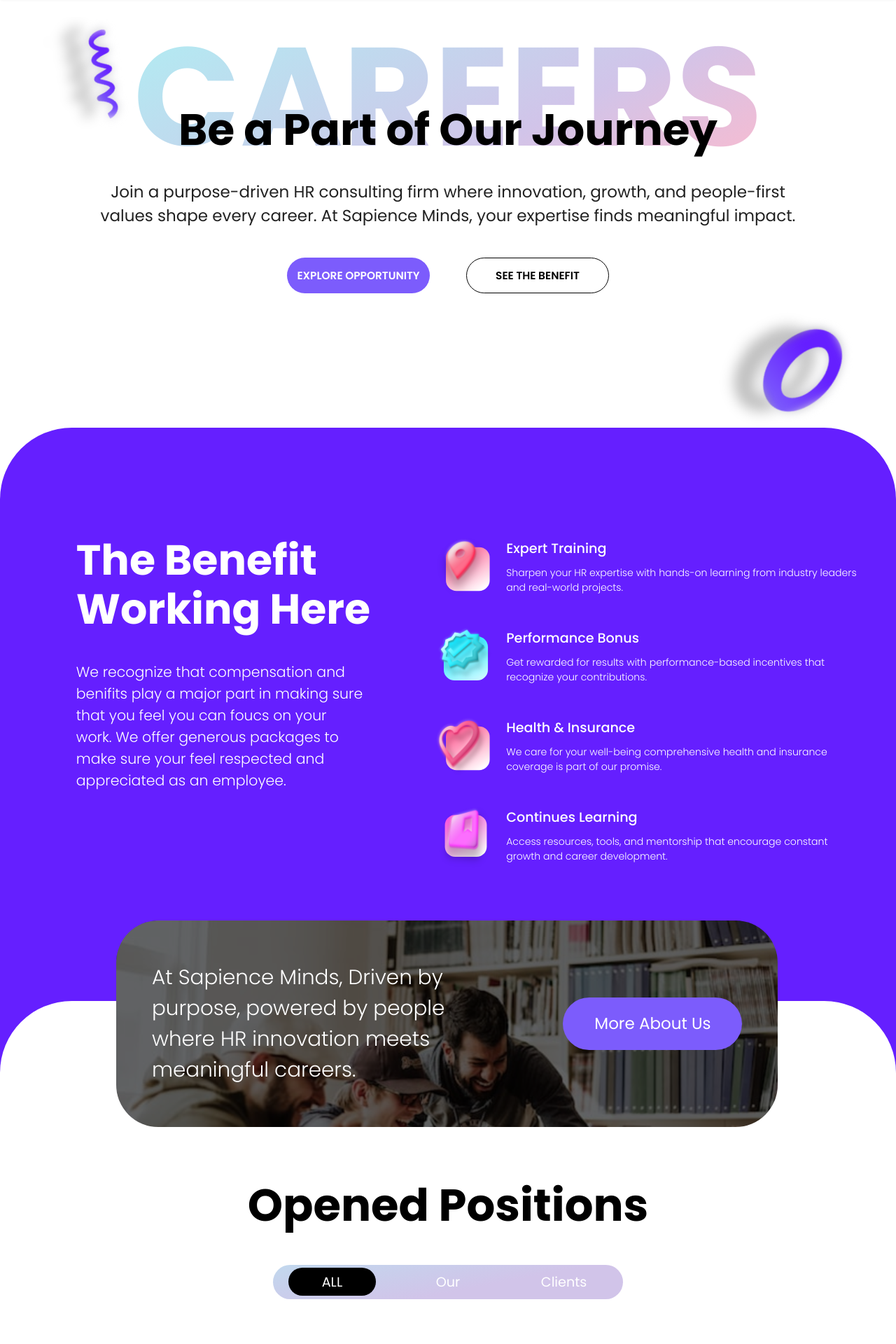
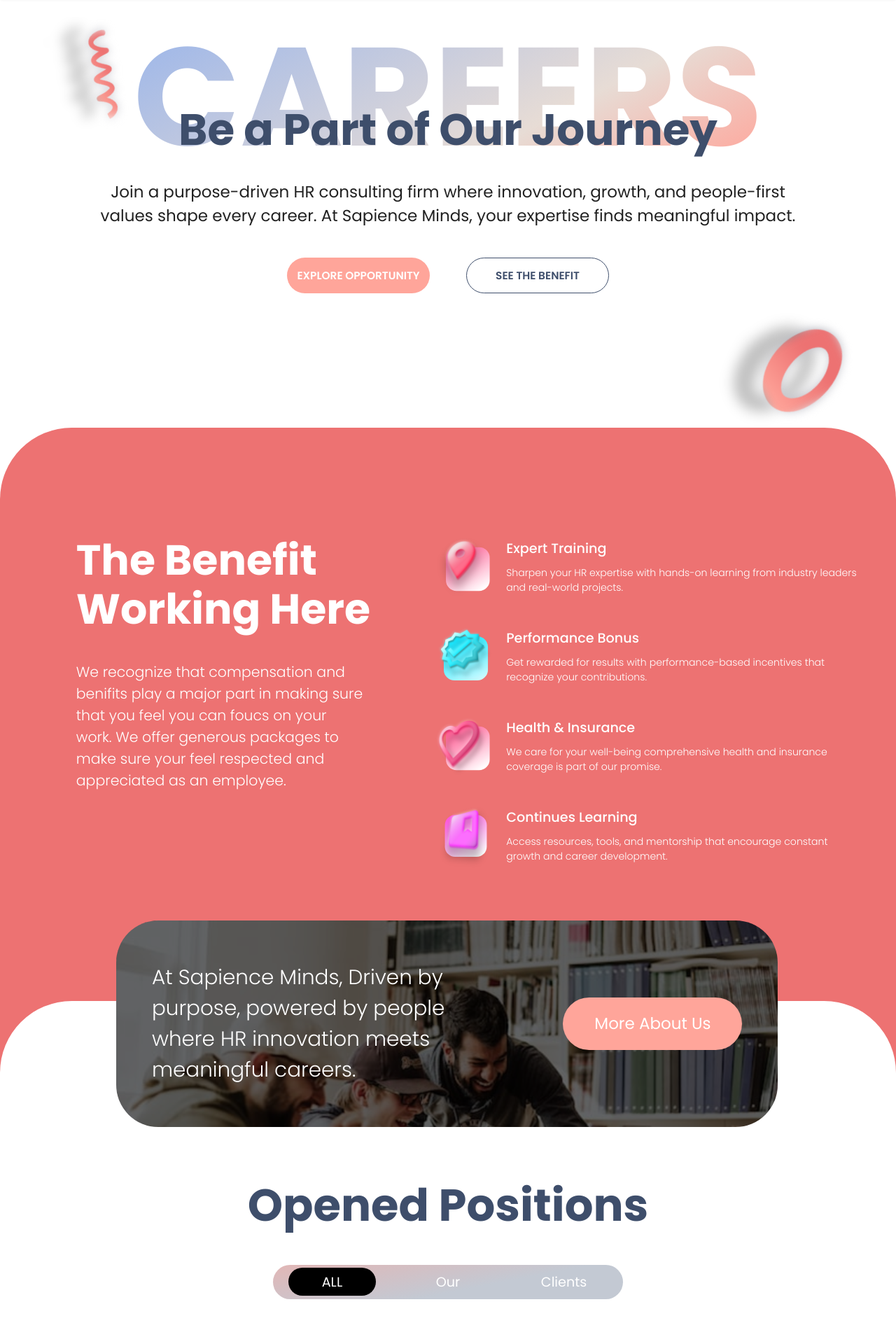
Before and after one commit to TriDizi-Dev/sapience-hr-minds, a React (Vite) app: page /careers in a window 1280 px wide. Shown: the part 80-2000 px from the top of the page at 70% size. Built offline with nearby package versions, Linux system fonts and the light colour scheme; no server answers; the database is empty.

Commit message:
contactus

```diff
--- a/src/Components/HrLearning/HrLearning.css
+++ b/src/Components/HrLearning/HrLearning.css
@@ -20,7 +20,8 @@
     font-weight: 800;
     font-size: 3.8vw;
     /* color: black; */
-          color: #3E4E6B;
+    color: #3E4E6B;
+text-shadow: 2px 2px 5px rgba(20, 20, 20, 0.6);
 
 }
 
@@ -130,6 +131,7 @@
     /* border: 1px solid; */
     padding: 2.2vw 2.2vw 6vw 2.2vw;
     background-color: #7C5CFC2E;
+        /* background-color: #758cba; */
     border-radius: 1vw;
 }
 
--- a/src/Components/NavBar/Navbar.css
+++ b/src/Components/NavBar/Navbar.css
@@ -57,7 +57,9 @@
     height: 0.3vw;
     width: 100%;
     border-radius: 0.5vw;
-    background: linear-gradient(to right, #7C5CFC, #FFD0FA);
+    /* background: linear-gradient(to right, #7C5CFC, #FFD0FA); */
+            background: linear-gradient(to right, #8aa8e3, #fdc9c2);
+
     /* opacity: 0; */
     transition: opacity 0.4s ease;
 }
@@ -112,7 +114,7 @@
     border: none;
     outline: none;
     border-radius: 0.6vw;
-    background-color: #FFA59A;
+    background-color: #ffa59a;
     /* background-color: #FFA59A; */
     color: #ffff;
     cursor: pointer;
@@ -120,7 +122,7 @@
 }
 
 .nav_button_outer button:hover {
-    box-shadow: 0 0.7vw 1.5vw rgba(124, 92, 252, 0.6);
+    box-shadow: 0 0.7vw 1.5vw #ffa59a;
 }
 
 .nav_mobile_res_main {
@@ -340,7 +342,7 @@
     .mobile_nav_underline {
         height: 1vw;
         border-radius: 1vw;
-        background: linear-gradient(to right, #7C5CFC, #FFD0FA);
+        background: linear-gradient(to right, #3E4E6B, #ffa59a);
         /* opacity: 0; */
         transition: opacity 0.3s ease;
         margin-top: 0.5vw;
--- a/src/Components/Services/Service.css
+++ b/src/Components/Services/Service.css
@@ -408,9 +408,9 @@
   display: flex;
   flex-direction: column;
   width: 43vw;
-  padding: 2.5vw 3vw;
+  padding: 1.2vw 3vw;
   gap: 2.5vw;
-        color: #3E4E6B;
+  color: #3E4E6B;
 
 }
 
@@ -563,7 +563,7 @@
 }
 
 .virtual-chro-submit-button:hover {
-  background-color: #7c5cfc;
+  background-color: #FFA59A;
   box-shadow: 0vw 0.1vw 0.5vw rgba(0, 0, 0, 0.104),
     0vw 0.4vw 0.8vw rgba(0, 0, 0, 0.104), 0vw -0.4vw 0.8vw rgba(0, 0, 0, 0.104),
     0.4vw 0vw 0.8vw rgba(0, 0, 0, 0.104), -0.4vw 0vw 0.8vw rgba(0, 0, 0, 0.104);
--- a/src/Components/SingleBlogPage/SingleBlogPage.css
+++ b/src/Components/SingleBlogPage/SingleBlogPage.css
@@ -23,7 +23,8 @@
 }
 .banner_img_content{
     position: absolute;
-    background-color: rgba(124, 92, 252, 0.6);
+    /* background-color: rgba(124, 92, 252, 0.6); */
+ background-color: rgba(255, 165, 154, 0.6);
     width: 72vw;
     height: 35vw;
     display: flex;
--- a/src/Pages/AboutPage/AboutPage.css
+++ b/src/Pages/AboutPage/AboutPage.css
@@ -217,6 +217,8 @@
 
 .babitha_dgnatn{
     font-weight: 500;
+        font-size: 1.1vw;
+        width: 40vw;
 }
 
 .Section3_Main_Container {
--- a/src/Pages/Carrier/Carrier.css
+++ b/src/Pages/Carrier/Carrier.css
@@ -15,7 +15,9 @@
 .carrier_bg_heading {
     font-size: 15.6vw;
     font-weight: 800;
-    background: linear-gradient(152.01deg, #B2EBF2 9.05%, #D1C4E9 63.77%, #F8BBD0 92.79%);
+    /* background: linear-gradient(152.01deg, #B2EBF2 9.05%, #D1C4E9 63.77%, #F8BBD0 92.79%); */
+        background: linear-gradient(152.01deg, #9eb7e9 9.05%, #e7dcd5 63.77%, #FFA59A 92.79%);
+
     -webkit-background-clip: text;
     -webkit-text-fill-color: transparent;
     text-align: center;
@@ -33,6 +35,7 @@
     align-items: center;
     z-index: 10;
     top:15vw;
+    color: #3E4E6B;
 }
 
 .carrier_heading {
@@ -63,7 +66,7 @@
 .banner_left_button {
     width:16vw;
     height:4vw;
-    background-color: #7C5CFC;
+    background-color: #FFA59A;
     color: white;
     font-weight: 600;
     font-size: 1.2vw;
@@ -72,6 +75,9 @@
     border: none;
     cursor: pointer;
 }
+.banner_left_button:hover{
+      box-shadow: 0 0.7vw 1.5vw #ffa59a;
+}
 
 .carrier_right_button {
     width:16vw;
@@ -79,10 +85,15 @@
     font-weight: 600;
     font-size: 1.2vw;
     border-radius: 2vw;
+    color: #3E4E6B;
     background-color: white;
     outline: none;
     cursor: pointer;
     border: 0.1vw solid;
+}
+.carrier_right_button:hover{
+      box-shadow: 0 0.7vw 1.5vw #e0e0e0;
+
 }
 
 .banner_left_icon {
@@ -110,7 +121,9 @@
 
     border-top-right-radius: 8vw;
     border-top-left-radius: 8vw;
-    background-color: rgba(101, 31, 255, 1);
+    background-color: #ED7272;
+        /* background-color: #3E4E6B; */
+
     display: flex;
     justify-content: center;
     padding-top: 9vw;
@@ -218,7 +231,7 @@
     font-size:1.8vw;
     border: none;
     outline: none;
-    background-color: rgba(124, 92, 252, 1);
+    background-color: #FFA59A;
     color: white;
     cursor: pointer;
 }
@@ -230,6 +243,7 @@
     font-weight: 800;
     text-align: center;
     margin: 0;
+    color: #3E4E6B;
 }
 
 .carrier_layer3_part2_outer {
@@ -248,7 +262,9 @@
     align-items: center;
     border-radius: 2vw;
     padding: 0.1vw;
-    background: linear-gradient(169.02deg, #B2EBF2 -58.33%, #D1C4E9 60.57%);
+    /* background: linear-gradient(169.02deg, #B2EBF2 -58.33%, #D1C4E9 60.57%); */
+    background: linear-gradient(169.02deg, #FFA59A -58.33%, #c3c9d3 60.57%);
+
     margin-top: 3vw;
 }
 
@@ -283,7 +299,7 @@
 
 
 .accordian_top_text {
-    background-color: #651fff;
+    background-color: #FFA59A;
     width: fit-content;
     border-radius: 1vw;
     font-size: 0.8vw;
@@ -299,6 +315,7 @@
     font-size: 1.3vw;
     margin: 0;
     font-weight: 500;
+    color: #3E4E6B;
 }
 
 .accoridian_content_outer {
@@ -323,6 +340,7 @@
     font-size: 1.3vw;
     font-weight: 700;
     margin-top: 2vw;
+    color: #3E4E6B;
 }
 
 .accordian_layer2_list_items {
@@ -424,7 +442,7 @@
     font-size:1.1vw;
     border: none;
     outline: none;
-    background-color: rgba(124, 92, 252, 1);
+    background-color: #FFA59A;
     color: white;
     font-weight: 600;
     cursor: pointer;
@@ -474,7 +492,8 @@
     gap: 6.5vw;
     align-items: center;
     font-weight: 600;
-    background: linear-gradient(152.01deg, #B2EBF2 9.05%, #D1C4E9 63.77%, #F8BBD0 92.79%);
+    /* background: linear-gradient(152.01deg, #B2EBF2 9.05%, #D1C4E9 63.77%, #F8BBD0 92.79%); */
+        background: linear-gradient(152.01deg, #b4cbf1 9.05%, #e7dcd5 63.77%, #ffc5bd 92.79%);
     border: none;
     outline: none;
     border-radius: 0.6vw;
@@ -490,7 +509,9 @@
     align-items: center;
     margin-top: 2vw;
     font-weight: 600;
-    background: linear-gradient(152.01deg, #B2EBF2 9.05%, #D1C4E9 63.77%, #F8BBD0 92.79%);
+    /* background: linear-gradient(152.01deg, #B2EBF2 9.05%, #D1C4E9 63.77%, #F8BBD0 92.79%); */
+        background: linear-gradient(152.01deg, #b4cbf1 9.05%, #e7dcd5 63.77%, #ffc5bd 92.79%);
+
     border: none;
     outline: none;
     border-radius: 0.6vw;
@@ -513,6 +534,7 @@
 .part4_heading{
     font-size:3.5vw;
     text-align: center;
+    color: #3E4E6B;
 }
 /* .bottom_line_outer{
 font-size: 64px;
@@ -591,7 +613,7 @@
 }
 .card_readmore{
     font-size: 1.1vw;
-    background-color: #651fff;
+    background-color: #FFA59A;
     color: white;
     width: 8.5vw;
     padding-left: 0.75vw;
--- a/src/Pages/Carrier/Carrier.jsx
+++ b/src/Pages/Carrier/Carrier.jsx
@@ -1,7 +1,10 @@
 import React, { useEffect, useRef, useState } from "react";
 import "./Carrier.css";
-import lefticon from "../../assets/Carrier/lefticon.svg";
-import righticon from "../../assets/Carrier/righticon.svg";
+// import lefticon from "../../assets/Carrier/lefticon.svg";
+import lefticon from "../../assets/Carrier/career_string.svg";
+// import righticon from "../../assets/Carrier/righticon.svg";
+import righticon from "../../assets/Carrier/career_circle.svg";
+
 import logo1 from "../../assets/Carrier/logo1.svg";
 import logo2 from "../../assets/Carrier/logo2.svg";
 import logo3 from "../../assets/Carrier/logo3.svg";
@@ -1137,7 +1140,7 @@
         <div className="modal-overlay">
           <div className="modal-box" ref={modalRef_1}>
             <div className="Cancel_and_form_head">
-              <h2>Apply Here</h2>
+              <h2>  </h2>
               <p>
                 <ImCross className="Icons_X" onClick={closeApplyJobForm} />
               </p>
--- a/src/Pages/HomePage/HomePage.css
+++ b/src/Pages/HomePage/HomePage.css
@@ -156,6 +156,8 @@
   border-radius: 8px;
   /* Optional: rounded corners */
   box-shadow: 0 layer4_logo4px 8px rgba(0, 0, 0, 0.2);
+    /* box-shadow: 0 0.7vw 1.5vw #ffa59a; */
+
   /* Optional: shadow for popup effect */
 }
 
@@ -692,7 +694,9 @@
 }
 
 .play_button:hover {
-  box-shadow: 0 0.5vw 1vw rgba(0, 0, 0, 0.632);
+  /* box-shadow: 0 0.5vw 1vw rgba(0, 0, 0, 0.632); */
+    box-shadow: 0 0.5vw 1vw #ffa59a;
+
 }
 
 .homepage_layer4_outer_main {
@@ -924,7 +928,9 @@
 }
 
 .layer5_card_lernmore:hover {
-  box-shadow: 0 6px 10px rgba(124, 92, 252, 0.477);
+  /* box-shadow: 0 6px 10px rgba(124, 92, 252, 0.477); */
+    box-shadow: 0 6px 10px #ffa59a;
+
   /* transform: scale(1.1); */
   transition: 0.3s linear;
 }
@@ -1188,7 +1194,9 @@
 }
 
 .layer7_card_explore:hover {
-  box-shadow: 0 6px 10px rgba(124, 92, 252, 0.477);
+  /* box-shadow: 0 6px 10px rgba(124, 92, 252, 0.477); */
+    box-shadow: 0 6px 10px #ffa59a;
+
   /* transform: scale(1.1); */
   transition: 0.3s linear;
 }
```
Also changed, not shown: src/assets/Carrier/career_circle.svg (added), src/assets/Carrier/career_string.svg (added).
